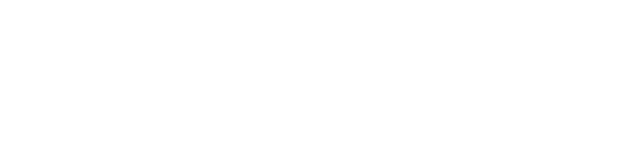
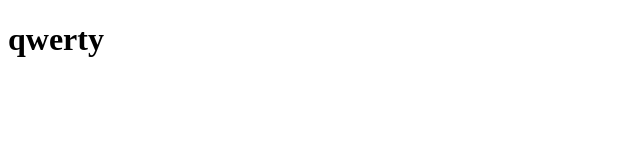
Before and after one commit to mir-manan/WEB1, a plain HTML site: page index.html in a window 1280 px wide. Shown: the whole page, without its empty margins (0-640 px from the left). Drawn offline with Linux system fonts and the light colour scheme.

```diff
--- a/index.html
+++ b/index.html
@@ -1,10 +1,10 @@
 <!DOCTYPE html>
 <head>
     <meta charset="UTF-8">
-    <meta name="viewport" content="width=device-width, initial-scale=1.0">
     <title>Document text</title>
 </head>
 <body>
+    <h1>qwerty</h1>
 
 </body>
 </html>
```
